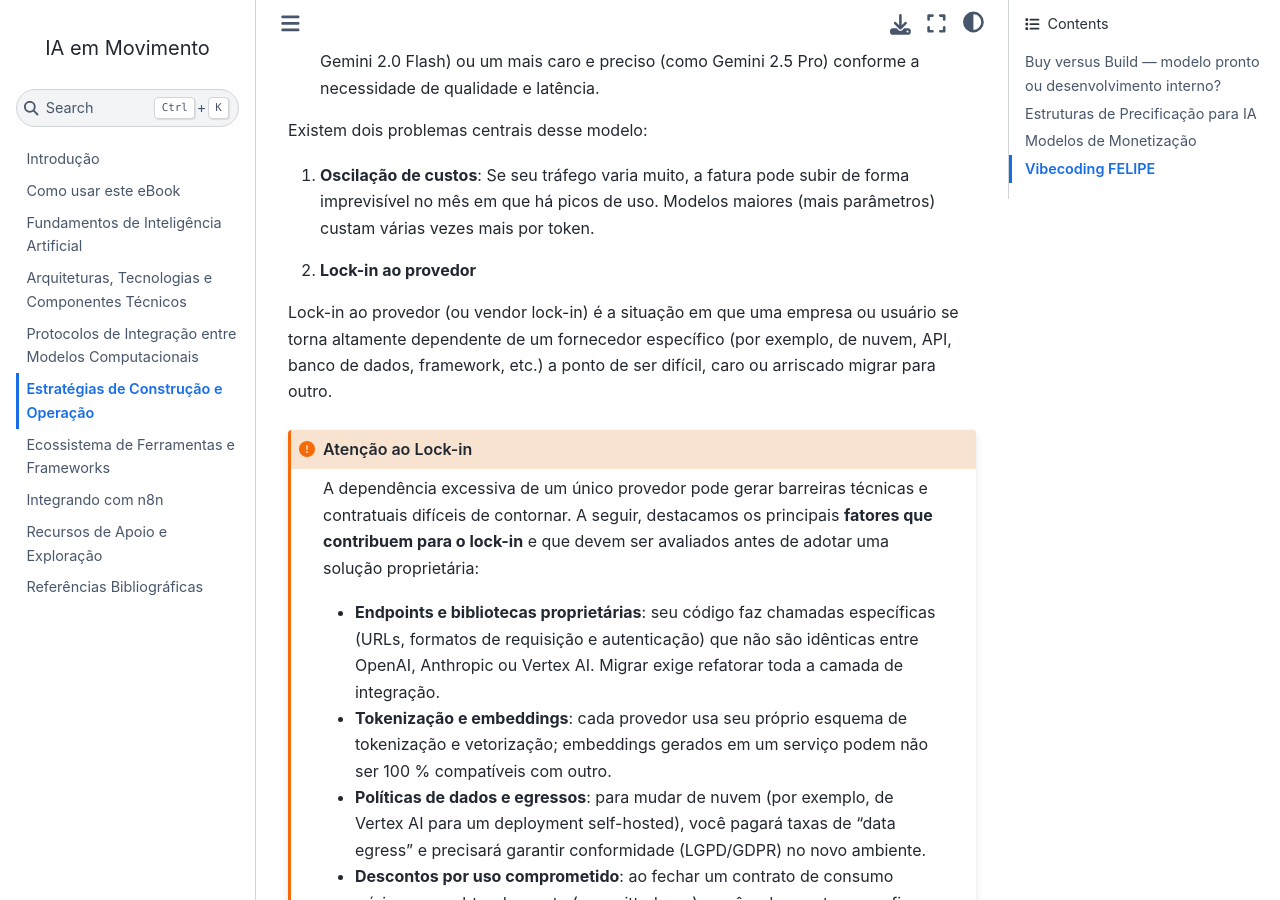
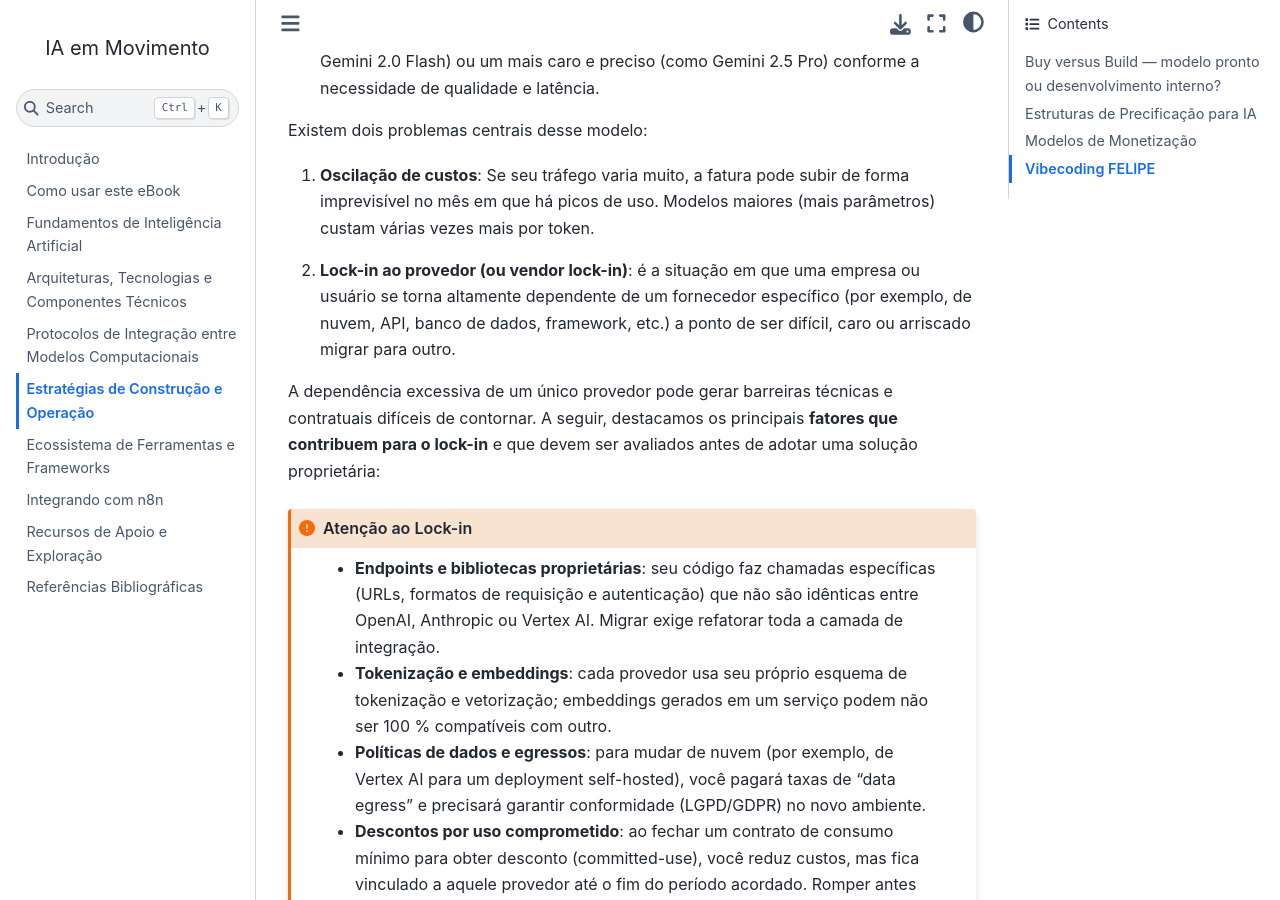
Before and after one commit to unb-lamfo-negocios-ai/LivroIAemMovimento, a Jupyter Book: the page built from capitulos/capEstrategiaConstrucao_e_Operacao.md, in a window 1280 px wide and 900 px high, scrolled down 5167 px. Built offline with Jupyter Book 1.0.4 settings and Sphinx 7.4.7 and the Sphinx Book theme 1.1.4, drawn with Linux system fonts in a browser that asks for light colours; pages that are not in the unit, such as notebooks, are missing from menus; cross-references to code outside the pages are shown as plain code.

Commit message:
Update capEstrategiaConstrucao_e_Operacao.md

````diff
--- a/capitulos/capEstrategiaConstrucao_e_Operacao.md
+++ b/capitulos/capEstrategiaConstrucao_e_Operacao.md
@@ -139,15 +139,12 @@ Imagine que você oferece uma ferramenta SaaS que resume documentos, e sua assin
 - Um "cliente casual" resume 10 artigos curtos, consumindo um total de 50.000 tokens no mês, o que gera um custo de API para você de apenas $0.15.
 - Já um "cliente intensivo" resume 30 relatórios longos, consumindo 3.000.000 de tokens, o que gera um custo de $9.00. Se no mês seguinte esse cliente intensivo dobrar o uso, seu custo direto com ele sobe para $18, eliminando quase toda a sua margem de lucro.
 ```
-2. **Lock-in ao provedor**
+2. **Lock-in ao provedor (ou vendor lock-in)**: é a situação em que uma empresa ou usuário se torna altamente dependente de um fornecedor específico (por exemplo, de nuvem, API, banco de dados, framework, etc.) a ponto de ser difícil, caro ou arriscado migrar para outro.
 
-Lock-in ao provedor (ou vendor lock-in) é a situação em que uma empresa ou usuário se torna altamente dependente de um fornecedor específico (por exemplo, de nuvem, API, banco de dados, framework, etc.) a ponto de ser difícil, caro ou arriscado migrar para outro.
+A dependência excessiva de um único provedor pode gerar barreiras técnicas e contratuais difíceis de contornar.  A seguir, destacamos os principais **fatores que contribuem para o lock-in** e que devem ser avaliados antes de adotar uma solução proprietária:
 
 ```{admonition} Atenção ao Lock-in
 :class: attention
-
-A dependência excessiva de um único provedor pode gerar barreiras técnicas e contratuais difíceis de contornar.  A seguir, destacamos os principais **fatores que contribuem para o lock-in** e que devem ser avaliados antes de adotar uma solução proprietária:
-
 - **Endpoints e bibliotecas proprietárias**: seu código faz chamadas específicas (URLs, formatos de requisição e autenticação) que não são idênticas entre OpenAI, Anthropic ou Vertex AI. Migrar exige refatorar toda a camada de integração.
 - **Tokenização e embeddings**: cada provedor usa seu próprio esquema de tokenização e vetorização; embeddings gerados em um serviço podem não ser 100 % compatíveis com outro.
 - **Políticas de dados e egressos**: para mudar de nuvem (por exemplo, de Vertex AI para um deployment self-hosted), você pagará taxas de “data egress” e precisará garantir conformidade (LGPD/GDPR) no novo ambiente.
````
